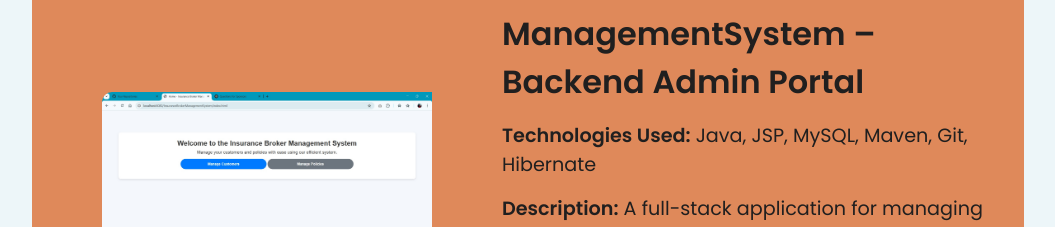
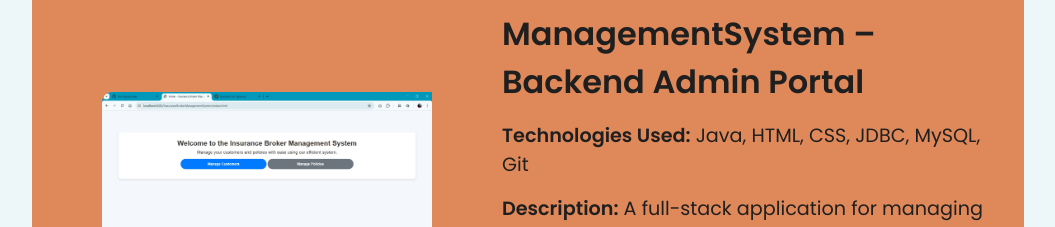
Before and after one commit to Priya-2705/InnovisPortfolio, a plain HTML site: page index.html in a window 1280 px wide. Shown: the part 3509-3736 px from the top of the page, without its empty margins (112-1167 px from the left). Drawn offline with Linux system fonts and the light colour scheme.

Commit message:
Changes3

```diff
--- a/index.html
+++ b/index.html
@@ -132,7 +132,7 @@
                     <div class="project-details">
                         <div class="project-info">
                             <h3>Insurance Broker ManagementSystem – Backend Admin Portal</h3>
-                            <p><strong>Technologies Used:</strong> Java, JSP, MySQL, Maven, Git, Hibernate</p>
+                            <p><strong>Technologies Used:</strong> Java, HTML, CSS, JDBC, MySQL, Git</p>
                             <p><strong>Description:</strong> A full-stack application for managing insurance brokerage operations, including policy management, and customer Management. It features an admin portal for brokers to handle policies and assigning Policies to customers.</p>
                             <p><a href="https://github.com/Priya-2705/InsuranceBrokerManagementSystem" target="_blank">GitHub</a></p>
                         </div>
```
